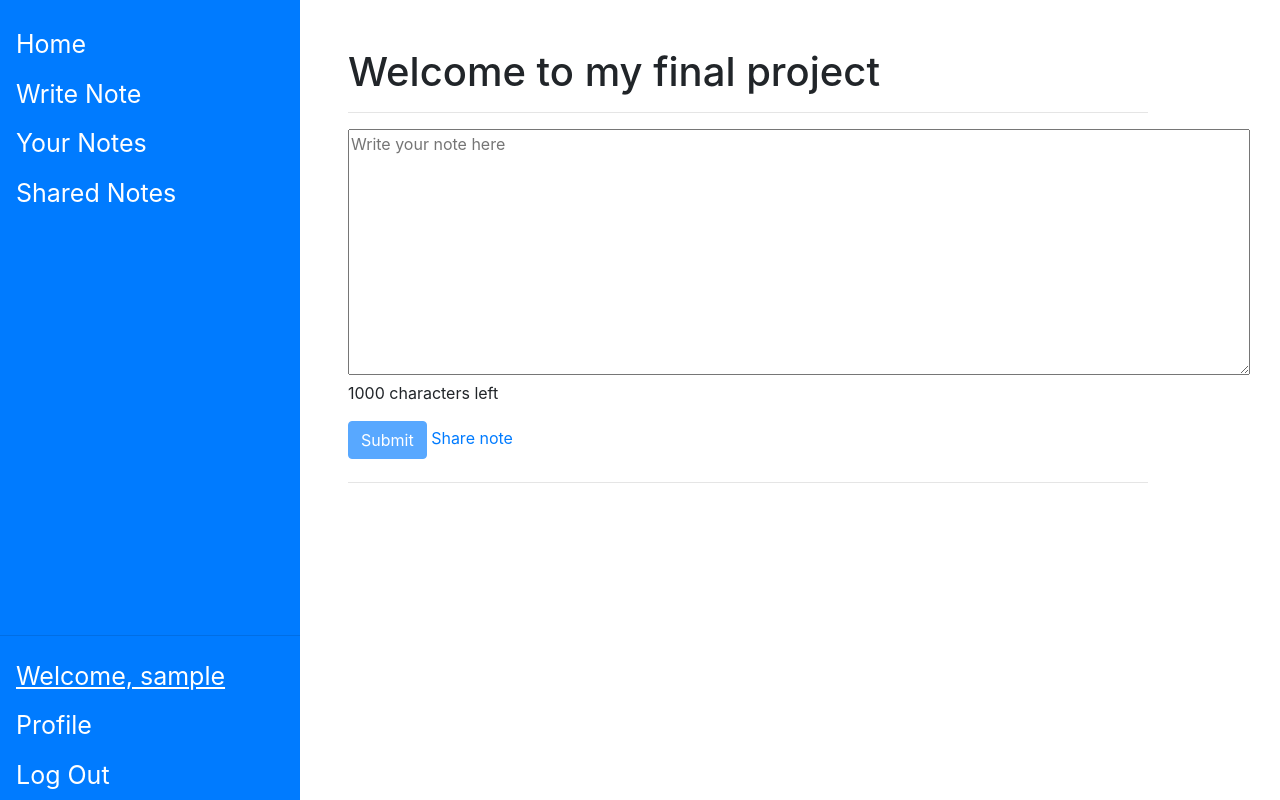
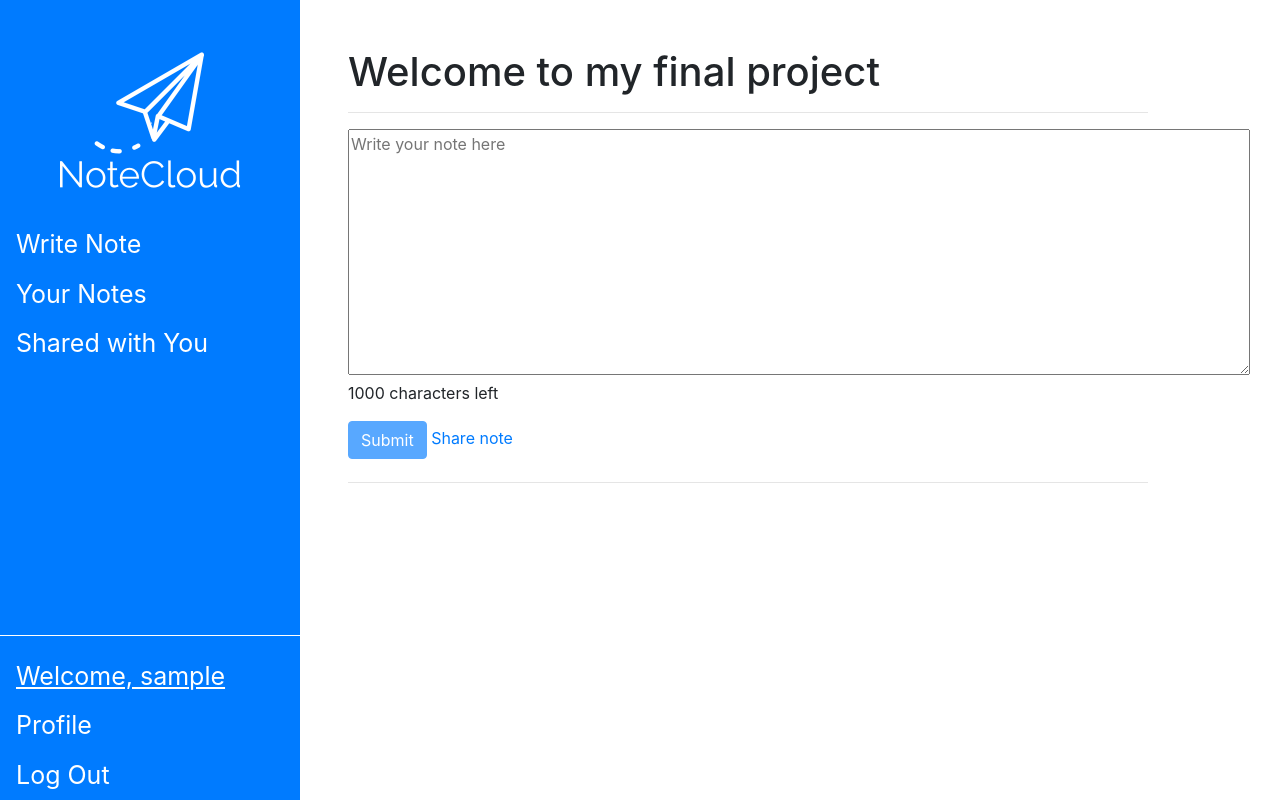
Before and after one commit to adamjoer/cs50-project, a Flask app: page / in a window 1280 px wide. Run offline with Flask 2, Linux system fonts and the light colour scheme; the visitor is signed in with stand-in values (Sample User, id 1); data that the repository does not hold is empty; some libraries are stand-ins or nearby versions.

Commit message:
Added logo and favicon

```diff
--- a/static/styles.css
+++ b/static/styles.css
@@ -9,6 +9,12 @@
     background-color: #007bff; /* Black */
     overflow-x: hidden; /* Disable horizontal scroll */
     padding-top: 20px;
+}
+
+.sidenav img {
+    display: block;
+    margin-left: auto;
+    margin-right: auto;
 }
 
 /* The navigation menu links */
@@ -42,6 +48,10 @@
     border: none;
     height: 10px;
 } */
+
+.sidenav hr {
+    border-top: 1px solid white;
+}
 
 .id {
     position:fixed;
--- a/templates/layout.html
+++ b/templates/layout.html
@@ -13,11 +13,11 @@
 
         <!-- Sidebar -->
         <div class="sidenav">
+            <img src="/static/NoteCloud_logo.png">
             {% if session.user_id %}
-            <a href="/">Home</a>
                 <a href="/post">Write Note</a>
                 <a href="/owned">Your Notes</a>
-            <a href="/shared">Shared Notes</a>
+                <a href="/shared">Shared with You</a>
                 <div class="id">
                     <hr>
                     <p><u>Welcome, {{ session.user_name }}</u></p>
```
Also changed, not shown: static/NoteCloud_logo.png (added), static/favicon.ico. Lines whose indentation alone changed are shown as unchanged.
